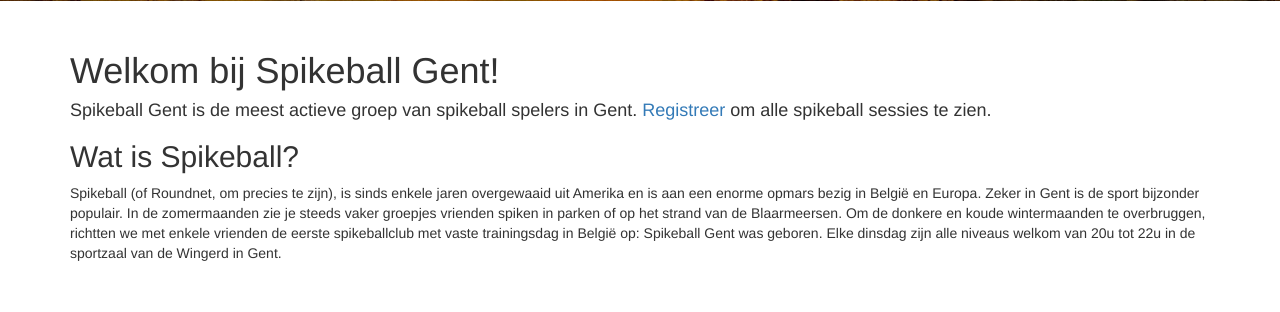
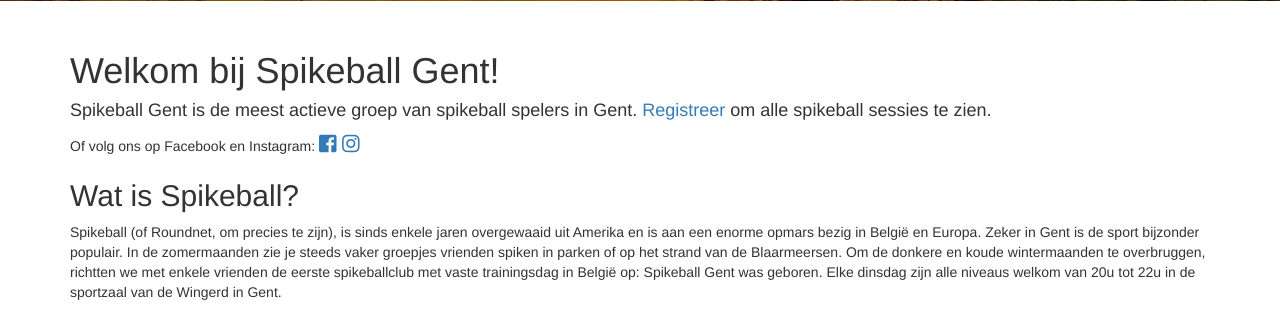
Before and after one commit to multavici/spikeball, a Flask app: page / in a window 1280 px wide. Shown: the part 515-827 px from the top of the page. Before the commit the page ends 776 px from the top, so only its background shows below. Run offline with Flask 2, Linux system fonts and the light colour scheme; some libraries are stand-ins or nearby versions.

Commit message:
add links to social media on homepage

```diff
--- a/app/templates/base.html
+++ b/app/templates/base.html
@@ -19,6 +19,7 @@
 
 {% block styles %}
     {{ super() }}
+    <link rel="stylesheet" href="https://use.fontawesome.com/releases/v5.6.3/css/all.css" integrity="sha384-UHRtZLI+pbxtHCWp1t77Bi1L4ZtiqrqD80Kn4Z8NTSRyMA2Fd33n5dQ8lWUE00s/" crossorigin="anonymous">
     <style>
         .navbar {
             margin-bottom: 30px;
--- a/app/templates/home.html
+++ b/app/templates/home.html
@@ -35,6 +35,14 @@
 {% block app_content %}
     <h1>Welkom bij Spikeball Gent!</h1>
     <h4>Spikeball Gent is de meest actieve groep van spikeball spelers in Gent. <a href="{{ url_for('auth.register') }}">Registreer</a> om alle spikeball sessies te zien.</h4>
+    <p>Of volg ons op Facebook en Instagram:
+        <a href="https://www.facebook.com/SpikeballGent/"><span style="font-size: 20px">
+            <i class="fab fa-facebook-square"></i>
+        </span></a>
+        <a href="https://www.instagram.com/spikeballgent/"><span style="font-size: 20px">
+            <i class="fab fa-instagram"></i>
+        </span></a>
+    </p>
     <h2>Wat is Spikeball?</h2>
     <p>Spikeball (of Roundnet, om precies te zijn), is sinds enkele jaren overgewaaid uit Amerika en is aan een enorme opmars bezig in België en Europa.
         Zeker in Gent is de sport bijzonder populair. In de zomermaanden zie je steeds vaker groepjes vrienden spiken in parken of op het strand van de
```
